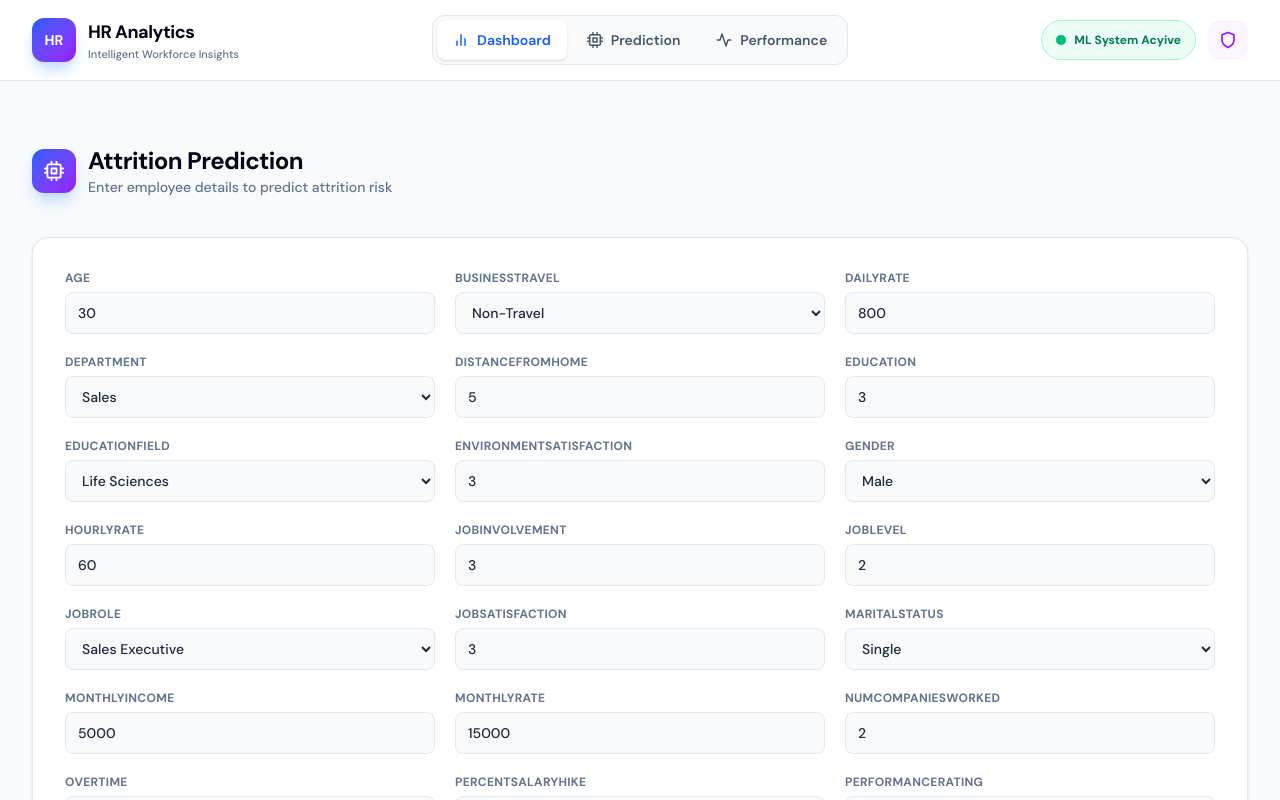
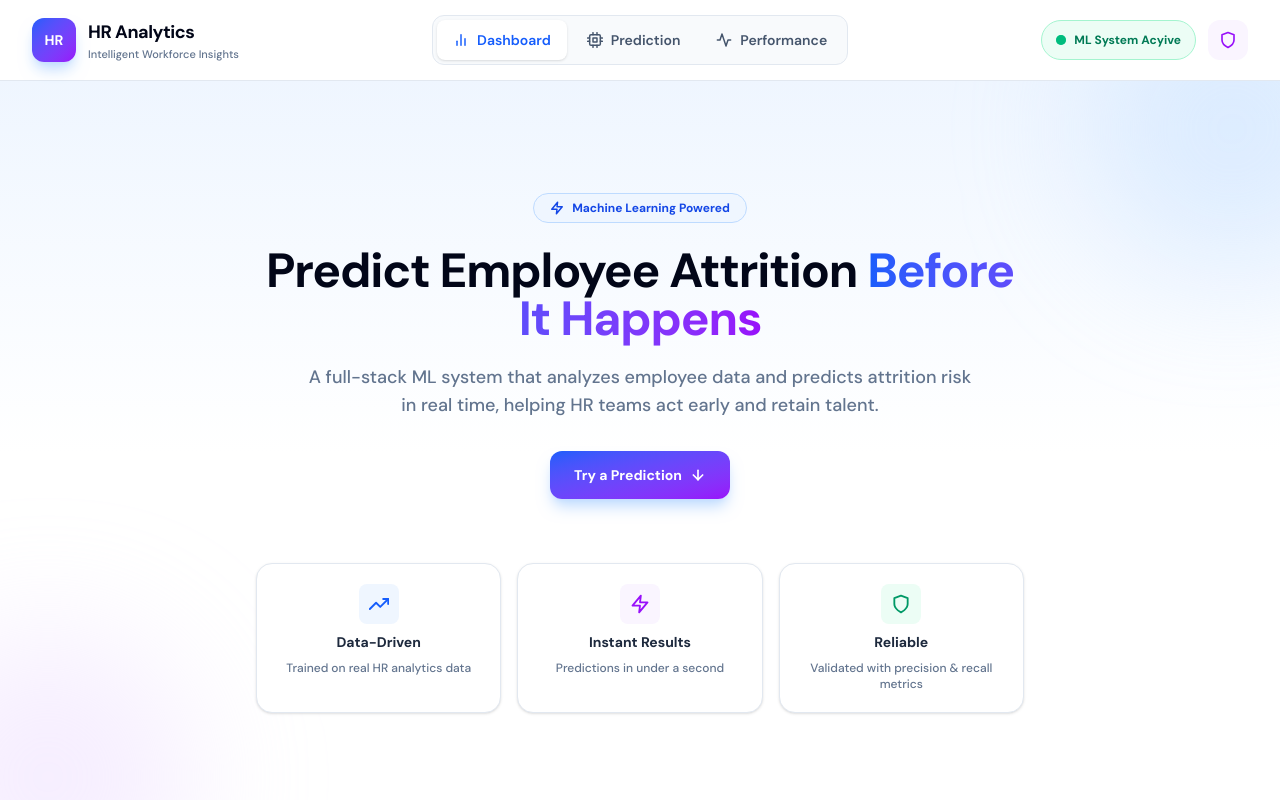
Before and after one commit to ShehanNethsara/Machine-Learning-Project-, a React app in the folder frontend/: page / in a window 1280 px wide. Shown: the top 800 px of the page. Built offline with nearby package versions, Linux system fonts and the light colour scheme; the HTML template or start-up script is replaced by a standard one.

Commit message:
add Hero section with intro and scroll-to-prediction CTA

```diff
--- a/frontend/src/App.jsx
+++ b/frontend/src/App.jsx
@@ -1,5 +1,5 @@
 import Navbar from './components/Navbar'
-// import Hero from './components/Hero'
+import Hero from './components/Hero'
 // import DashboardStats from './components/DashboardStats'
 import PredictionSection from './components/PredictionSection'
 // import PerformanceSection from './components/PerformanceSection'
@@ -9,7 +9,9 @@ function App() {
   return (
     <div className="min-h-screen bg-slate-50 text-slate-900">
       <Navbar />
+      <Hero />
       <PredictionSection />
+
     </div>
   )
 }
--- a/frontend/src/components/Hero.jsx
+++ b/frontend/src/components/Hero.jsx
@@ -0,0 +1,80 @@
+import React from 'react'
+import { ArrowDown, TrendingUp, Shield, Zap } from 'react-feather'
+
+function Hero() {
+  const scrollToPrediction = () => {
+    document.getElementById('prediction')?.scrollIntoView({ behavior: 'smooth' })
+  }
+
+  return (
+    <section className="relative overflow-hidden border-b border-slate-200 bg-gradient-to-b from-blue-50 via-white to-white">
+      {/* Decorative background blobs */}
+      <div className="pointer-events-none absolute -top-24 -right-24 h-72 w-72 rounded-full bg-blue-200/40 blur-3xl" />
+      <div className="pointer-events-none absolute -bottom-24 -left-24 h-72 w-72 rounded-full bg-purple-200/40 blur-3xl" />
+
+      <div className="relative mx-auto max-w-7xl px-6 py-20 text-center lg:px-8 lg:py-28">
+        <div className="mx-auto mb-6 flex w-fit items-center gap-2 rounded-full border border-blue-200 bg-blue-50 px-4 py-1.5 text-xs font-bold text-blue-700">
+          <Zap size={14} strokeWidth={2.5} />
+          Machine Learning Powered
+        </div>
+
+        <h1 className="mx-auto max-w-3xl text-4xl font-extrabold tracking-tight text-slate-950 sm:text-5xl">
+          Predict Employee Attrition{' '}
+          <span className="bg-gradient-to-r from-blue-600 to-purple-600 bg-clip-text text-transparent">
+            Before It Happens
+          </span>
+        </h1>
+
+        <p className="mx-auto mt-5 max-w-2xl text-base font-medium text-slate-500 sm:text-lg">
+          A full-stack ML system that analyzes employee data and predicts attrition
+          risk in real time, helping HR teams act early and retain talent.
+        </p>
+
+        <div className="mt-8 flex items-center justify-center">
+          <button
+            onClick={scrollToPrediction}
+            className="flex items-center gap-2 rounded-xl bg-gradient-to-br from-blue-600 to-purple-600 px-6 py-3.5 text-sm font-bold text-white shadow-lg shadow-blue-200 transition hover:shadow-xl"
+          >
+            Try a Prediction
+            <ArrowDown size={16} strokeWidth={2.5} />
+          </button>
+        </div>
+
+        {/* Feature highlights */}
+        <div className="mx-auto mt-16 grid max-w-3xl grid-cols-1 gap-4 sm:grid-cols-3">
+          <div className="flex flex-col items-center gap-2 rounded-2xl border border-slate-200 bg-white p-5 shadow-sm">
+            <div className="flex h-10 w-10 items-center justify-center rounded-lg bg-blue-50 text-blue-600">
+              <TrendingUp size={20} strokeWidth={2.2} />
+            </div>
+            <p className="text-sm font-bold text-slate-800">Data-Driven</p>
+            <p className="text-xs font-medium text-slate-500">
+              Trained on real HR analytics data
+            </p>
+          </div>
+
+          <div className="flex flex-col items-center gap-2 rounded-2xl border border-slate-200 bg-white p-5 shadow-sm">
+            <div className="flex h-10 w-10 items-center justify-center rounded-lg bg-purple-50 text-purple-600">
+              <Zap size={20} strokeWidth={2.2} />
+            </div>
+            <p className="text-sm font-bold text-slate-800">Instant Results</p>
+            <p className="text-xs font-medium text-slate-500">
+              Predictions in under a second
+            </p>
+          </div>
+
+          <div className="flex flex-col items-center gap-2 rounded-2xl border border-slate-200 bg-white p-5 shadow-sm">
+            <div className="flex h-10 w-10 items-center justify-center rounded-lg bg-emerald-50 text-emerald-600">
+              <Shield size={20} strokeWidth={2.2} />
+            </div>
+            <p className="text-sm font-bold text-slate-800">Reliable</p>
+            <p className="text-xs font-medium text-slate-500">
+              Validated with precision &amp; recall metrics
+            </p>
+          </div>
+        </div>
+      </div>
+    </section>
+  )
+}
+
+export default Hero
```
